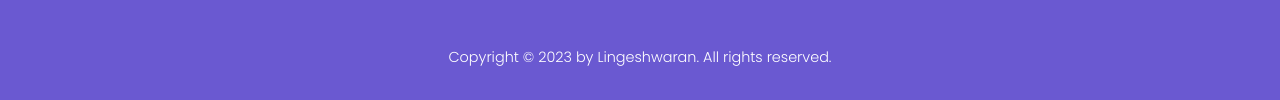
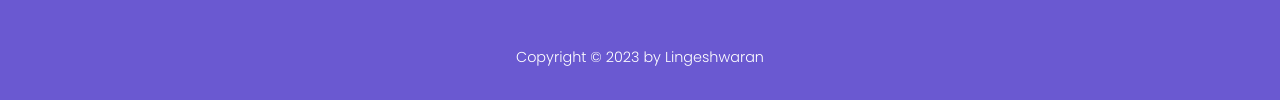
Before and after one commit to Lingam-devloper/Portfolio_web, a plain HTML site: page index.html in a window 1280 px wide. Shown: the part 4076-4176 px from the top of the page. Drawn offline with nearby package versions, Linux system fonts and the light colour scheme.

Commit message:
developed

```diff
--- a/index.html
+++ b/index.html
@@ -259,7 +259,7 @@
                 </ul>
             </div>
         </div>
-        <div class="footer-copyright group"> Copyright &copy; 2023 by Lingeshwaran. All rights reserved.</div>
+        <div class="footer-copyright group"> Copyright &copy; 2023 by Lingeshwaran</div>
     </footer>
    <script src="./script.js"></script>
 </body>
```
